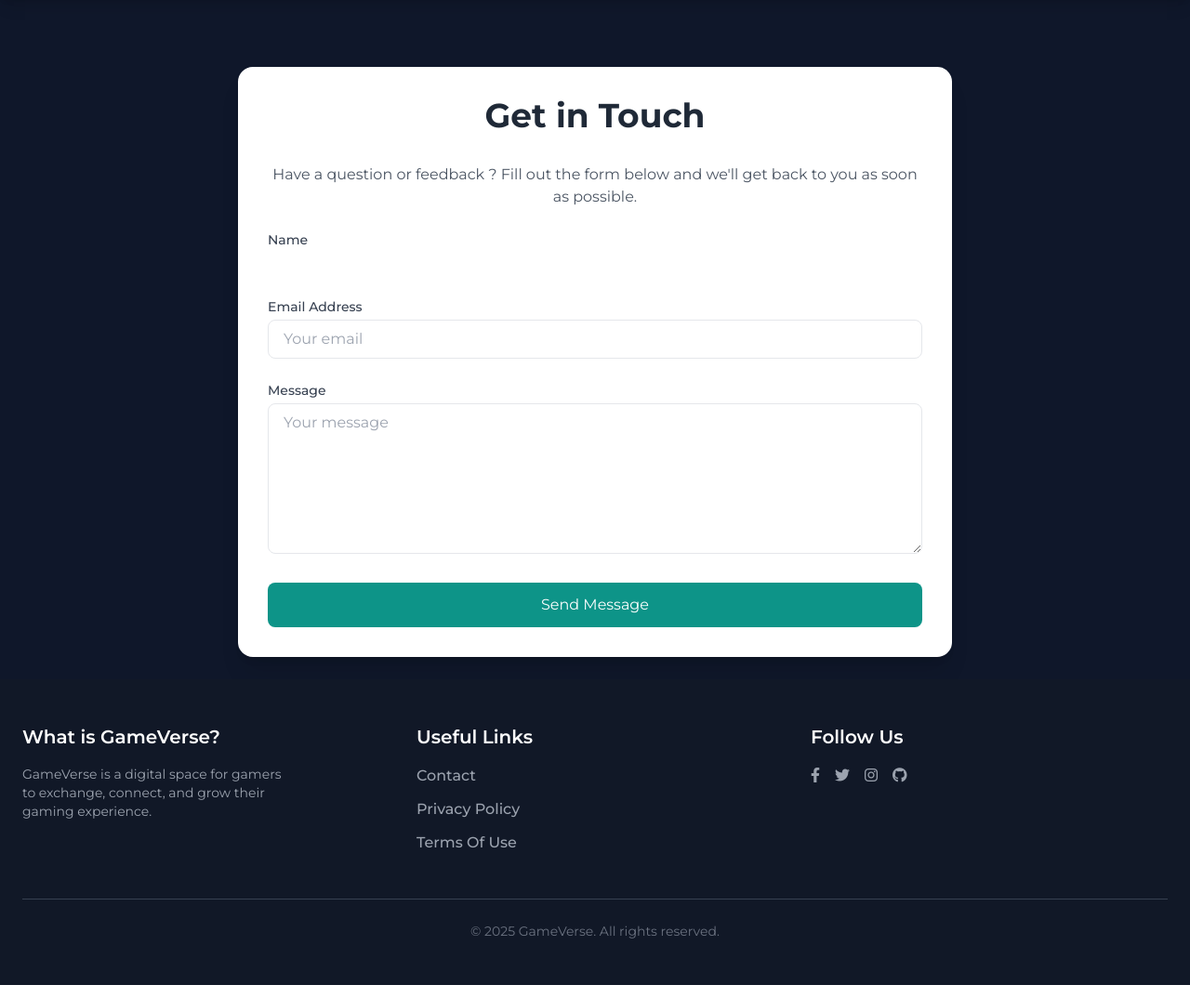
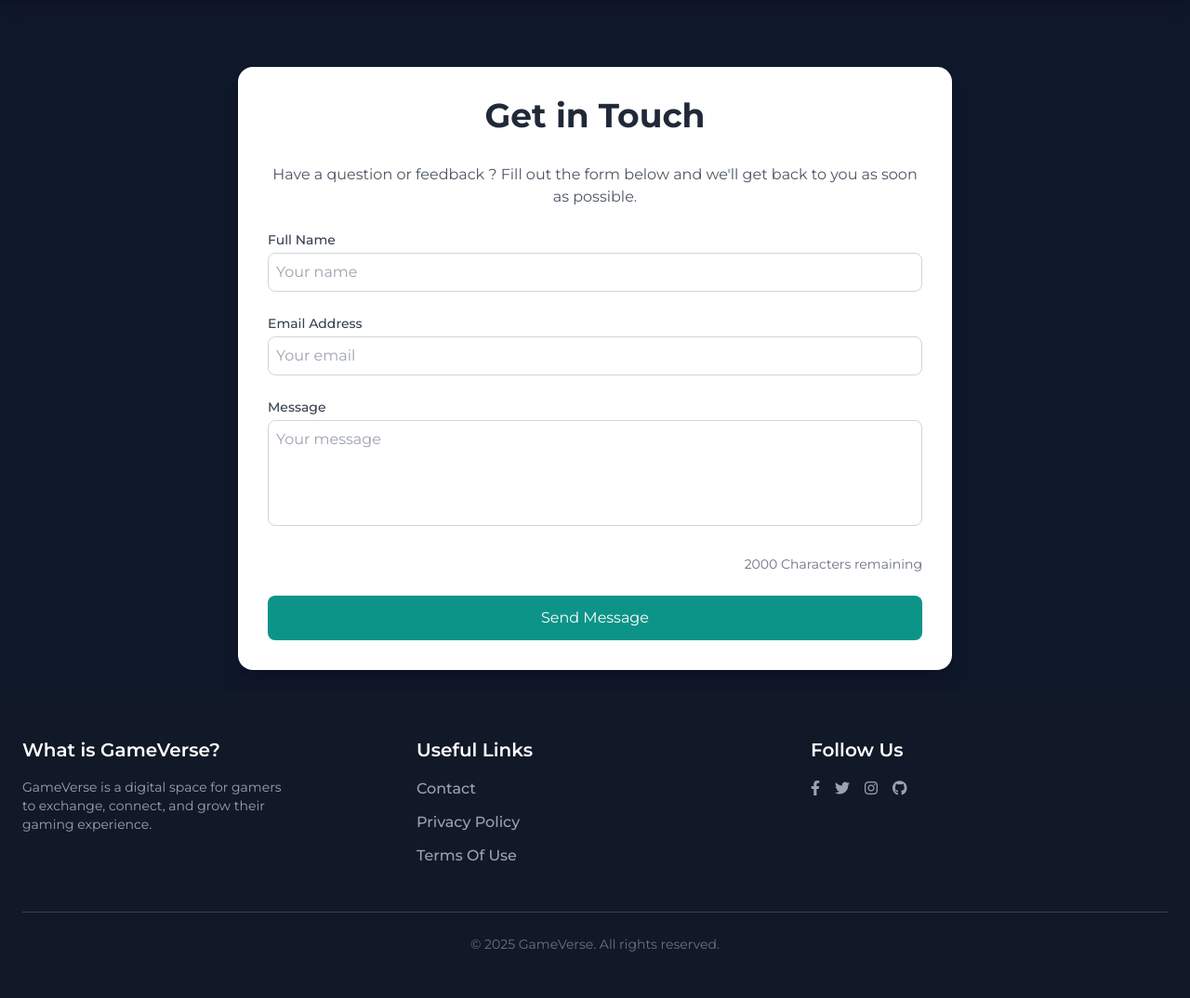
Before and after one commit to nightmere33/E-Commerce-Website-Django, a Django app: page /contact/ in a window 1280 px wide. Shown: the part 69-1143 px from the top of the page at 93% size. Run offline with Django 5.2, Linux system fonts and the light colour scheme; data that the repository does not hold is empty; parts of the project's set-up code (start-up, migrations or seed data) failed here and were passed over; some libraries are stand-ins or nearby versions.

Commit message:
contact page et home page

```diff
--- a/core/forms.py
+++ b/core/forms.py
@@ -2,6 +2,7 @@ from django import forms
 from django.contrib.auth.forms import UserCreationForm, AuthenticationForm
 from django.contrib.auth.models import User
 from django.contrib.auth.forms import UserChangeForm
+
 
 INPUT_CLASSES = (
     'w-full py-4 px-6 rounded-xl '
@@ -47,24 +48,25 @@ class LoginForm(AuthenticationForm):
                                                      {'class': INPUT_CLASSES,
                                                       'placeholder': 'Enter your password'}))
 
+from django import forms
+
 class ContactForm(forms.Form):
-    name = forms.CharField(label='Name', max_length=100)
-    email = forms.EmailField(label='Email')
-    message = forms.CharField(label='Message', widget=forms.Textarea)
+    name = forms.CharField(widget=forms.TextInput(attrs={
+        'class': 'w-full border border-gray-300 rounded-lg p-2 text-black',
+        'placeholder': 'Your name'
+    }))
+    email = forms.EmailField(widget=forms.EmailInput(attrs={
+        'class': 'w-full border border-gray-300 rounded-lg p-2 text-black',
+        'placeholder': 'Your email'
+    }))
+    message = forms.CharField(widget=forms.Textarea(attrs={
+        'class': 'w-full border border-gray-300 rounded-lg p-2 text-black resize-none',
+        'placeholder': 'Your message',
+        'rows': 4,
+        'maxlength': 2000,
+        'oninput': 'updateCharCount(this)'
+    }))
 
-    email = forms.EmailField(
-        widget=forms.EmailInput(attrs={
-            'class': 'w-full px-4 py-2 border rounded-lg',
-            'placeholder': 'Your email'
-        })
-    )
-    message = forms.CharField(
-        widget=forms.Textarea(attrs={
-            'class': 'w-full px-4 py-2 border rounded-lg',
-            'placeholder': 'Your message',
-            'rows': 6
-        })
-    )
 
 class EditProfileForm(forms.ModelForm):
     new_password = forms.CharField(
--- a/core/templates/core/base.html
+++ b/core/templates/core/base.html
@@ -345,6 +345,27 @@
         }
 
 
+        @keyframes gentleZoom {
+            0%, 100% {
+                transform: scale(1);
+            }
+            50% {
+                transform: scale(1.03);
+            }
+        }
+
+        .animate-gentle-zoom {
+            animation: gentleZoom 6s ease-in-out infinite;
+        }
+
+
+
+
+
+
+
+
+
     </style>
     <script src="https://code.jquery.com/jquery-3.7.1.min.js" integrity="sha256-/JqT3SQfawRcv/BIHPThkBvs0OEvtFFmqPF/lYI/Cxo=" crossorigin="anonymous"></script> <!-- Jquery cdn-->
     <title>{% block title %}{% endblock %} | GameVerse</title>
@@ -477,6 +498,11 @@
 
     {% block scripts %}{% endblock %}
 </body>
-<script src="https://code.jquery.com/jquery-3.6.0.min.js"></script>
+<script src="https://code.jquery.com/jquery-3.6.0.min.js">
+
+
+
+
+</script>
 
 </html>
--- a/core/templates/core/contact.html
+++ b/core/templates/core/contact.html
@@ -9,12 +9,12 @@
     <h1 class="text-4xl font-bold text-center luckiest-guy-regular text-gray-800 mb-8">Get in Touch</h1>
      <p class="text-center text-gray-600 mb-6">Have a question or feedback ? Fill out the form below and we'll get back to you as soon as possible.</p>
 
-    <form method="POST" action="." class="space-y-6">
+    <form method="POST" action="." class="space-y-6" onsubmit="return validateForm()">
         {% csrf_token %}
 
         <!-- Name -->
         <div>
-            <label for="{{ form.name.id_for_label }}" class="block mb-1 text-sm font-medium text-gray-700">Name</label>
+            <label for="{{ form.name.id_for_label }}" class="block mb-1 text-sm font-medium text-gray-700">Full Name</label>
             {{ form.name }}
             {% if form.name.errors %}
                 <p class="text-red-500 text-sm mt-1">{{ form.name.errors.0 }}</p>
@@ -38,6 +38,10 @@
                 <p class="text-red-500 text-sm mt-1">{{ form.message.errors.0 }}</p>
             {% endif %}
         </div>
+        <div class="text-sm text-right text-gray-500">
+            <span id="charCount">2000</span> Characters remaining
+        </div>
+
 
         <!-- Success message -->
         {% if messages %}
@@ -58,3 +62,43 @@
 </div>
 
 {% endblock %}
+
+
+{% block scripts %}
+<script>
+function updateCharCount(textarea) {
+    const max = 2000;
+    const currentLength = textarea.value.length;
+    const remaining = max - currentLength;
+    const charCountDisplay = document.getElementById("charCount");
+
+    charCountDisplay.textContent = remaining;
+
+    if (remaining < 0) {
+        charCountDisplay.classList.add("text-red-500");
+    } else {
+        charCountDisplay.classList.remove("text-red-500");
+    }
+}
+
+document.addEventListener("DOMContentLoaded", function() {
+    const textarea = document.querySelector("textarea");
+    if (textarea) {
+        textarea.addEventListener("input", function() {
+            updateCharCount(textarea);
+        });
+        // Initialise compteur dès le chargement
+        updateCharCount(textarea);
+    }
+});
+
+function validateForm() {
+    const message = document.querySelector("textarea");
+    if (message.value.length > 2000) {
+        alert("Votre message est trop long. Merci de le raccourcir.");
+        return false; // bloque envoi formulaire
+    }
+    return true;
+}
+</script>
+{% endblock scripts %}
```
Also changed, not shown: core/templates/core/index.html (+64 -19 lines).
